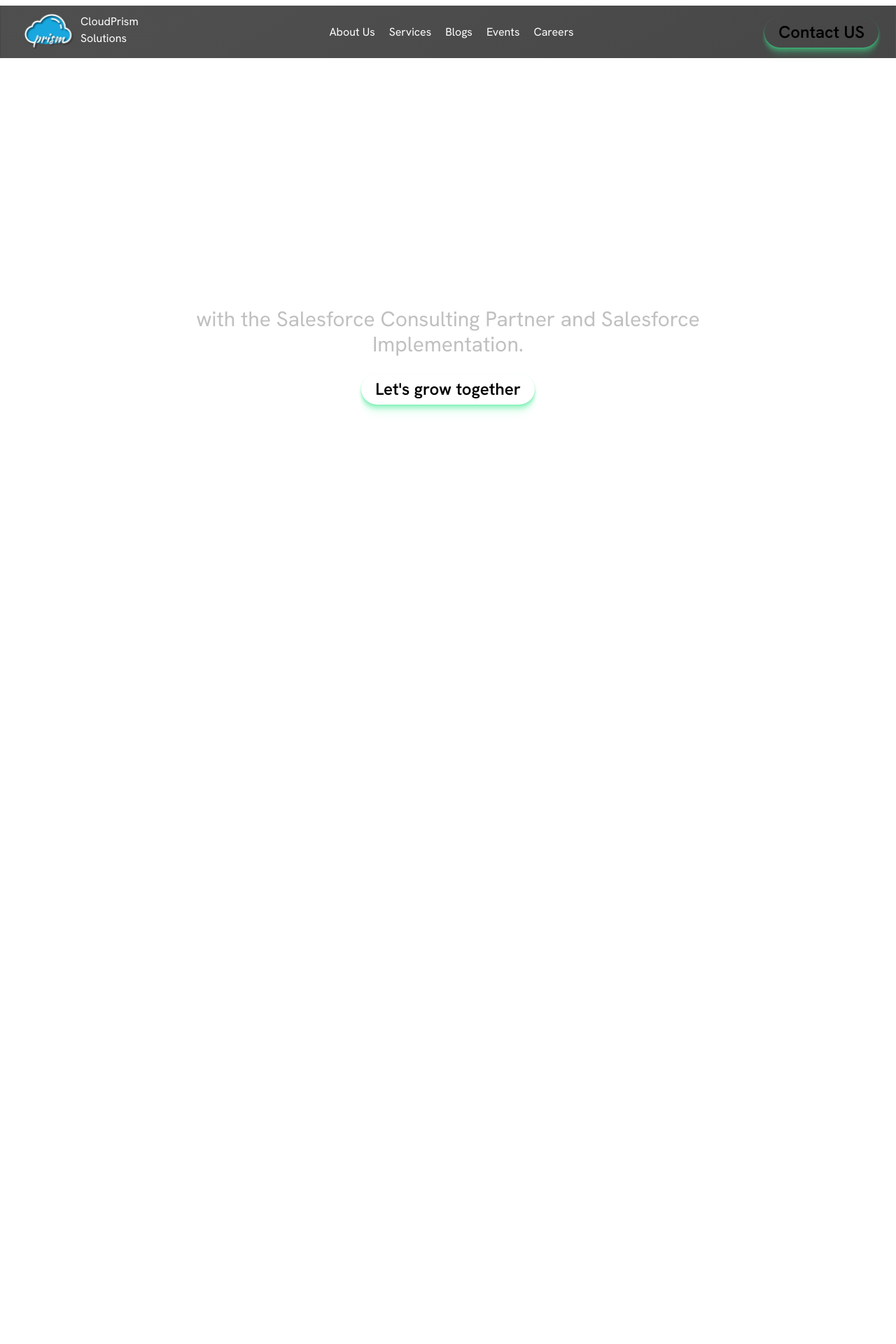
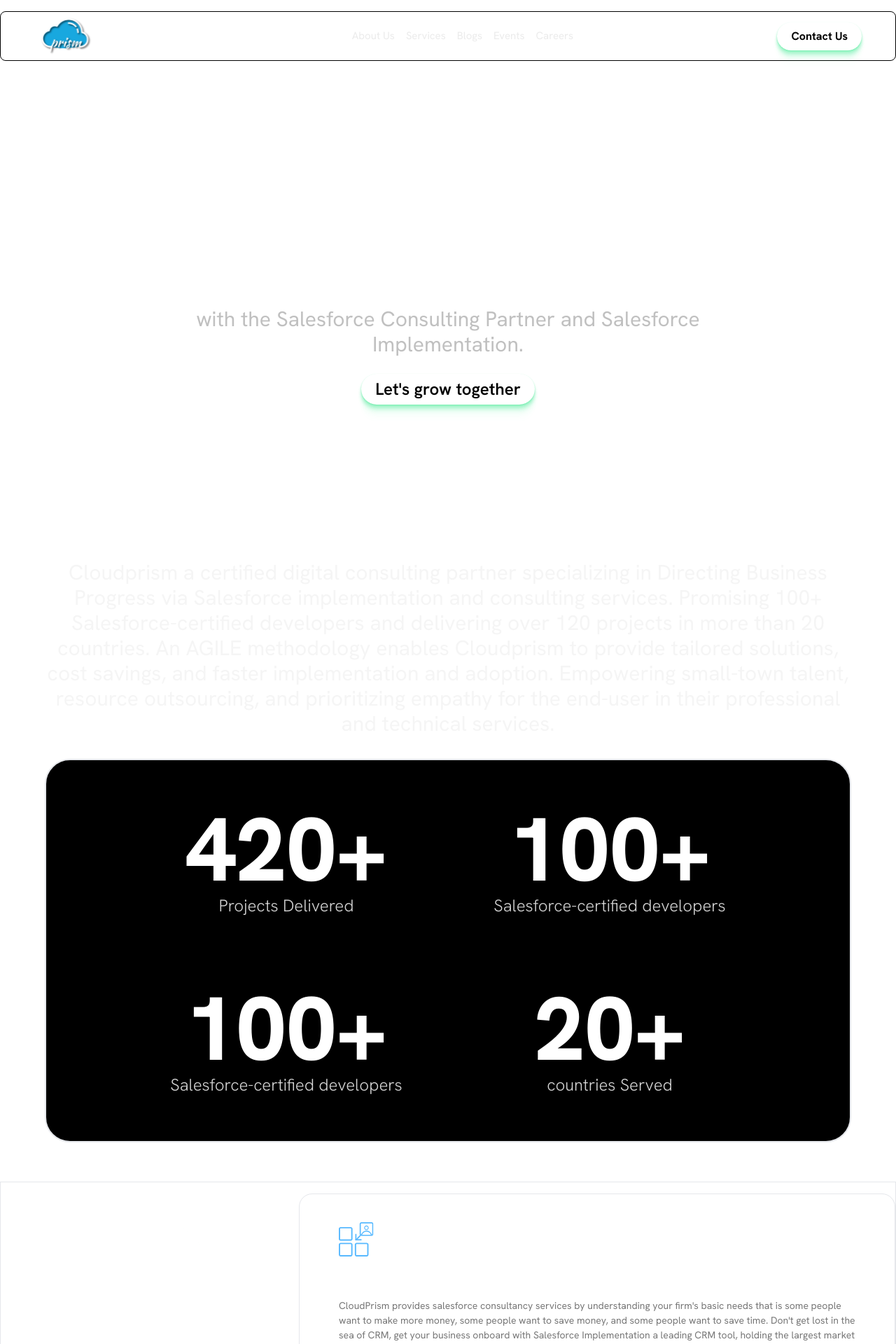
Before and after one commit to mukeshkr2024/cloudprism-revamp-website, a Next.js app: page / in a window 1280 px wide. Shown: the top 1920 px of the page at 70% size. Before the commit the page ends 1053 px from the top, so only its background shows below. Built offline with nearby package versions, Linux system fonts and the light colour scheme.

Commit message:
add basic navbar

```diff
--- a/app/(root)/(home)/page.tsx
+++ b/app/(root)/(home)/page.tsx
@@ -1,8 +1,10 @@
+import OurServices from "@/components/home/our-services";
+import ProjectsDelivered from "@/components/home/projects-delivered";
 import CustomButton from "@/components/shared/custom-button";
 
 export default function Home() {
   return (
-    <main className="background_primary">
+    <div className="background_primary">
       <div>
         {/* Main section  */}
         <div className="flex h-screen items-center justify-center">
@@ -18,8 +20,8 @@
           </div>
         </div>
 
-        <div className="flex w-full items-center justify-center">
-          <p className="max-w-6xl text-center text-3xl leading-9 text-white">
+        <div className="flex-center w-full">
+          <p className="max-w-6xl text-center text-3xl leading-9 text-[#F5F5F5]">
             Cloudprism a certified digital consulting partner specializing in
             Directing Business Progress via Salesforce implementation and
             consulting services. Promising 100+ Salesforce-certified developers
@@ -30,7 +32,16 @@
             for the end-user in their professional and technical services.
           </p>
         </div>
+
+        <div className="flex-center mt-8">
+          {/* TODO  add green gradient */}
+          <ProjectsDelivered />
+        </div>
+
+        <div className="mx-auto mt-14 max-w-7xl border ">
+          <OurServices />
+        </div>
       </div>
-    </main>
+    </div>
   );
 }
--- a/app/(root)/layout.tsx
+++ b/app/(root)/layout.tsx
@@ -1,4 +1,4 @@
-import { Navbar } from "@/components/shared/navbar/navbar";
+import Navbar from "@/components/shared/navbar/navbar";
 import React from "react";
 
 export default function RootLayout({
--- /dev/null
+++ b/components/card/service-card.tsx
@@ -0,0 +1,34 @@
+import Image from "next/image";
+import React from "react";
+
+interface ServiceProps {
+  imgUrl: string;
+  title: string;
+  description: string;
+}
+
+// TODO add gradient effects
+
+export default function ServiceCard({
+  description,
+  imgUrl,
+  title,
+}: ServiceProps) {
+  return (
+    <div
+      className="w-full rounded-[19px] border px-14 pb-20 pt-10"
+      style={{
+        background:
+          "linear-gradient(149.64deg, rgba(25, 25, 25, 0.56) 21.24%, rgba(14, 14, 14, 0.56) 105.43%);",
+      }}
+    >
+      <div className="flex flex-col gap-4">
+        <div>
+          <Image src={imgUrl} alt={title} width={50} height={50} />
+        </div>
+        <h3 className="text-[19px] font-bold text-white">{title}</h3>
+        <p className="text-[14px] text-[#777777]">{description}</p>
+      </div>
+    </div>
+  );
+}
--- /dev/null
+++ b/components/home/our-services.tsx
@@ -0,0 +1,34 @@
+import Image from "next/image";
+import React from "react";
+import ServiceCard from "../card/service-card";
+
+export default function OurServices() {
+  return (
+    <section className="flex w-full py-4">
+      <div className="flex w-1/3 items-start gap-6 px-4">
+        <h2 className="text-5xl font-semibold text-white">
+          Our <br /> Services
+        </h2>
+        <Image
+          src="/assets/icons/arrow-down.svg"
+          alt="Arrow-down"
+          height={100}
+          width={100}
+        />
+      </div>
+
+      <div className="flex w-2/3 flex-col gap-y-8 ">
+        <ServiceCard
+          imgUrl="/assets/icons/one-stop.svg"
+          title="One Stop Salesforce Solution"
+          description="CloudPrism provides salesforce consultancy services by understanding your firm's basic needs that is some people want to make more money, some people want to save money, and some people want to save time. Don't get lost in the sea of CRM, get your business onboard with Salesforce Implementation a leading CRM tool, holding the largest market share. Grab the opportunity to restructure your traditional CRM management with the right team of Salesforce implementation at CloudPrism to transform."
+        />
+        <ServiceCard
+          imgUrl="/assets/icons/full-stack.svg"
+          title="Full Stack Development"
+          description=" Don't get lost in the sea of CRM, get your business onboard with Salesforce Implementation a leading CRM tool, holding the largest market share. Grab the opportunity to restructure your traditional CRM management with the right team of Salesforce implementation at CloudPrism to transform. Don't get lost in the sea of CRM, get your business onboard with Salesforce Implementation a leading CRM tool, holding the largest market share. Grab the opportunity to restructure your traditional CRM management with the right team of Salesforce implementation at CloudPrism to transform."
+        />
+      </div>
+    </section>
+  );
+}
--- /dev/null
+++ b/components/home/projects-delivered.tsx
@@ -0,0 +1,39 @@
+import React from "react";
+
+export default function ProjectsDelivered() {
+  return (
+    <div className="w-full">
+      <div className="mx-auto flex max-w-6xl flex-col gap-y-24 rounded-[36px] border-2 bg-black px-28 py-16">
+        <div className="flex w-full justify-between">
+          <div className="flex w-1/2 flex-col items-center justify-center">
+            <span className="text-9xl font-extrabold text-white">420+</span>
+            <p className="text-2xl font-light text-[#D4D4D4]">
+              Projects Delivered
+            </p>
+          </div>
+          <div className="flex w-1/2 flex-col items-center justify-center">
+            <span className="text-9xl font-extrabold text-white">100+</span>
+            <p className="text-2xl font-light text-[#D4D4D4]">
+              Salesforce-certified developers{" "}
+            </p>
+          </div>
+        </div>
+
+        <div className="flex justify-between">
+          <div className="flex w-1/2 flex-col items-center justify-center">
+            <span className="text-9xl font-extrabold text-white">100+</span>
+            <p className="text-2xl font-light text-[#D4D4D4]">
+              Salesforce-certified developers{" "}
+            </p>
+          </div>
+          <div className="flex w-1/2 flex-col items-center justify-center">
+            <span className="text-9xl font-extrabold text-white">20+</span>
+            <p className="text-2xl font-light text-[#D4D4D4]">
+              countries Served{" "}
+            </p>
+          </div>
+        </div>
+      </div>
+    </div>
+  );
+}
--- a/components/shared/navbar/nav-item.tsx
+++ b/components/shared/navbar/nav-item.tsx
@@ -2,14 +2,14 @@
 import React from "react";
 
 interface NavItemProps {
+  href: string;
   label: string;
-  href: string;
 }
 
-export const NavItem = ({ href, label }: NavItemProps) => {
+export default function NavItem({ href, label }: NavItemProps) {
   return (
-    <Link href={href} className="text-white">
-      {label}
+    <Link href={href} className="">
+      <p className="text-[15px] text-[#EBEBEB]">{label}</p>
     </Link>
   );
-};
+}
--- a/components/shared/navbar/navbar.tsx
+++ b/components/shared/navbar/navbar.tsx
@@ -1,44 +1,56 @@
 import { navbarLinks } from "@/constants";
 import Image from "next/image";
 import React from "react";
-import { NavItem } from "./nav-item";
-import CustomButton from "../custom-button";
+import NavItem from "./nav-item";
 import Link from "next/link";
 
-export const Navbar = () => {
+// TODO : add border gradient
+
+export default function Navbar() {
   return (
-    <nav
-      className="fixed top-2 hidden w-full border md:block"
-      style={{
-        border: "1px solid",
-        background:
-          "linear-gradient(149.64deg, rgba(25, 25, 25, 0.77) 21.24%, rgba(14, 14, 14, 0.77) 105.43%)",
-        borderImageSource:
-          "linear-gradient(145.67deg, rgba(46, 46, 46, 0.79) -128.7%, rgba(255, 255, 255, 0) 59.5%)",
-      }}
-    >
-      <div className="flex w-full items-center justify-between px-6 py-2.5">
-        <Link href="/" className="flex">
+    <nav className="fixed top-4 mx-auto w-full ">
+      <div
+        className="flex w-full items-center justify-between rounded-lg px-12 py-2 "
+        style={{
+          background:
+            " linear-gradient(149.64deg, rgba(25, 25, 25, 0.77) 21.24%, rgba(14, 14, 14, 0.77) 105.43%);",
+          border: "1px solid",
+          borderImageSource:
+            " linear-gradient(145.67deg, rgba(46, 46, 46, 0.79) -128.7%, rgba(255, 255, 255, 0) 59.5%);",
+        }}
+      >
+        <div className="flex-center">
           <Image
-            src={"/assets/icons/company-logo.svg"}
-            alt="Company Logo"
+            src="/assets/icons/company-logo.svg"
+            alt="Cloudprism"
             width={90}
             height={90}
           />
-          <div>
-            <p className="text-white">CloudPrism</p>
-            <p className="text-white">Solutions</p>
+          <div className="flex">
+            <p className="text-sm text-[#FFFFFF]">
+              CloudPrism <br /> Solutions
+            </p>
           </div>
-        </Link>
+        </div>
 
-        <div className="flex gap-5">
+        <div className="flex gap-4">
           {navbarLinks.map((item) => (
             <NavItem key={item.route} href={item.route} label={item.label} />
           ))}
         </div>
 
-        <CustomButton text="Contact US" href="/contact" className="" />
+        <button
+          className="background_button rounded-3xl px-5 py-2"
+          style={{
+            boxShadow:
+              "0px 1px 2px 0px #3BE88E61, 0px 4px 4px 0px #3BE88E54, 0px 8px 5px 0px #3BE88E30, 0px 14px 6px 0px #3BE88E0F, 0px 23px 6px 0px #3BE88E03",
+          }}
+        >
+          <Link href="/contact">
+            <p className="text-base font-bold"> Contact Us</p>
+          </Link>
+        </button>
       </div>
     </nav>
   );
-};
+}
```
